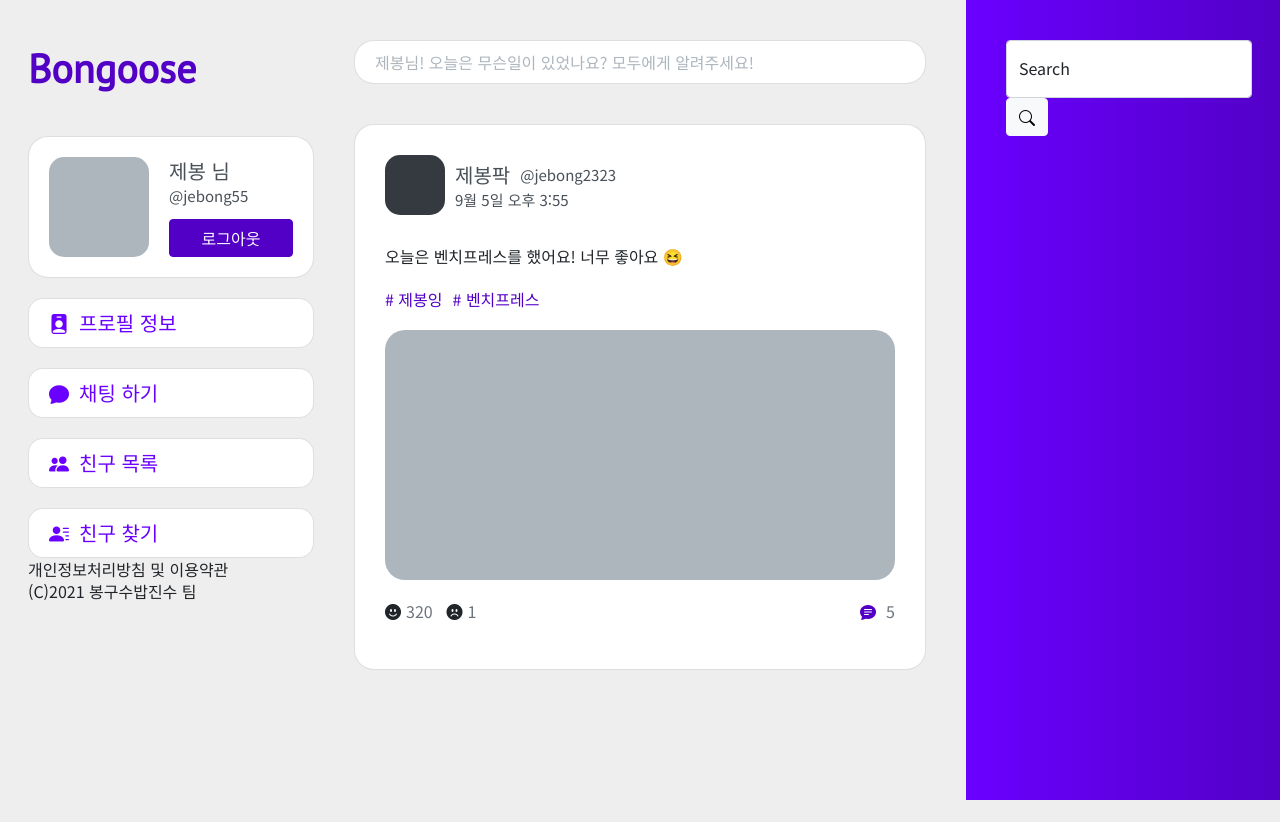
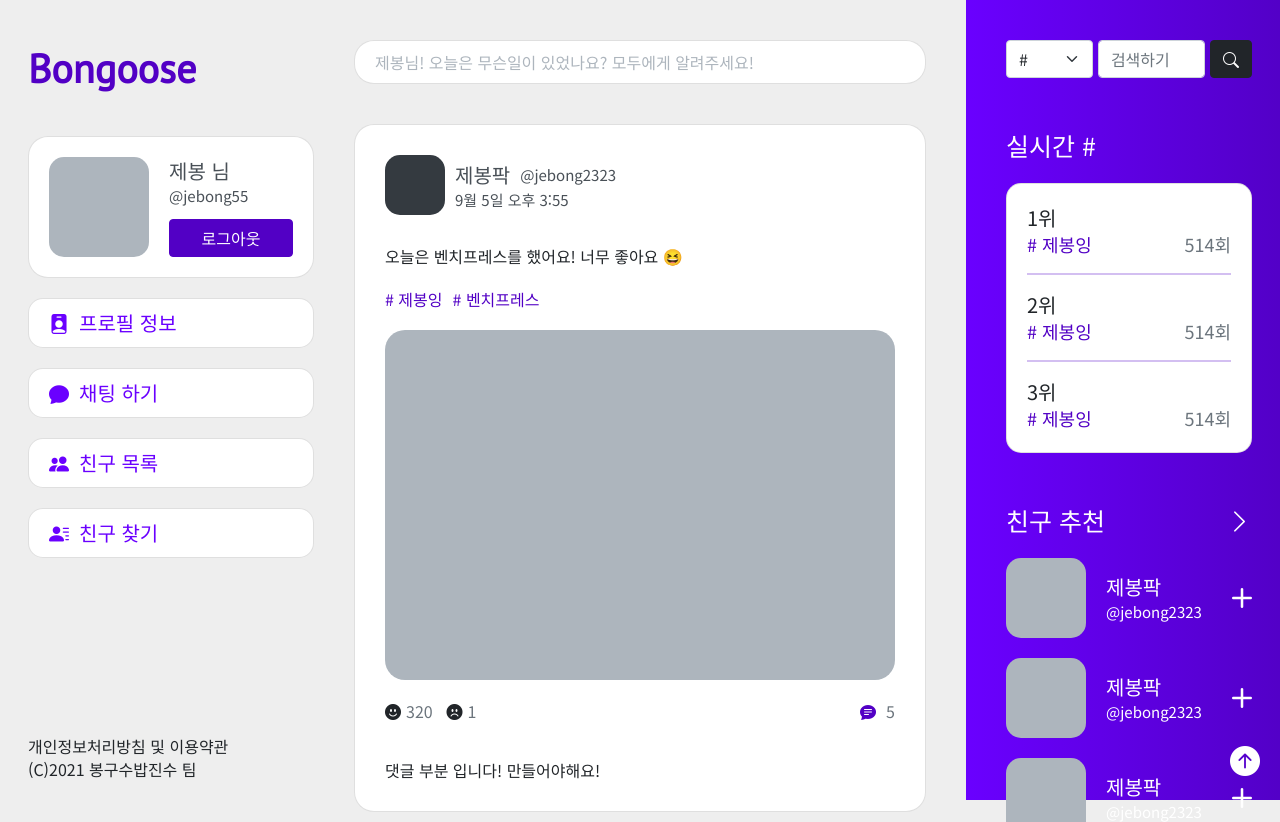
Before and after one commit to 17s-of-Tears/Bongoose-FE, a Vue app: page / in a window 1280 px wide. Shown: the top 822 px of the page. Before the commit the page ends 800 px from the top, so only its background shows below. Built offline with nearby package versions, Linux system fonts and the light colour scheme.

Commit message:
메인페이지 마크업 및 스타일링 완료

```diff
--- a/src/App.vue
+++ b/src/App.vue
@@ -1,29 +1,32 @@
 <template>
 	<div class="row">
-		<div class="col-12 col-sm-3">
+		<div class="col-12 col-md-3">
 			<SideMenu />
 		</div>
-		<div class="col-12 col-sm-6">
+		<div id="header" class="col-12 col-md-6">
 			<RouterView v-slot="{ Component }">
 				<transition name="fade" mode="out-in">
 					<component :is="Component" :key="$route.path" />
 				</transition>
 			</RouterView>
 		</div>
-		<div class="col-12 col-sm-3">
+		<div class="col-12 col-md-3">
 			<Aside />
 		</div>
 	</div>
+	<TopBtn />
 </template>
 
 <script>
 import SideMenu from '@/components/menus/SideMenu'
 import Aside from '@/components/Aside'
+import TopBtn from '@/components/TopBtn'
 
 export default {
 	components: {
 		SideMenu,
-		Aside
+		Aside,
+		TopBtn
 	}
 }
 </script>
--- a/src/components/Aside.vue
+++ b/src/components/Aside.vue
@@ -1,36 +1,153 @@
 <template>
 	<aside>
-		<div class="aside-inner">
-			<div class="aside-search">
-				<div class="form-floating">
-					<input
-						class="form-control"
-						placeholder="Leave a comment here"
-						id="floatingTextarea"
-					/>
-					<label for="floatingTextarea">Search</label>
+		<div class="aside-search">
+			<select class="form-select">
+				<option selected>#</option>
+				<option value="1">사용자</option>
+			</select>
+			<input type="text" class="form-control" placeholder="검색하기" />
+			<button class="btn btn-dark">
+				<i class="bi bi-search"></i>
+			</button>
+		</div>
+		<div class="aside-hash">
+			<span>실시간 #</span>
+			<div class="card hash-card">
+				<div v-for="index in 3" :key="index" class="hash-box">
+					<div class="hash-rank">{{ index }}위</div>
+					<div class="hash-item">
+						<span># 제봉잉</span>
+						<span>514회</span>
+					</div>
+					<hr v-if="!(index === 3)" />
 				</div>
-				<div class="btn btn-light">
-					<i class="bi bi-search"></i>
+			</div>
+		</div>
+		<div class="aside-friend">
+			<div class="friend-header">
+				<span>친구 추천</span>
+				<span>
+					<i class="bi bi-chevron-right"></i>
+				</span>
+			</div>
+			<div v-for="index in 3" :key="index" class="friend-items">
+				<div class="friend-item">
+					<div class="friend-img"></div>
+					<div class="friend-info">
+						<span>제봉팍</span>
+						<span>@jebong2323</span>
+					</div>
 				</div>
+				<i class="bi bi-plus-lg"></i>
 			</div>
 		</div>
 	</aside>
 </template>
 
 <script>
-export default {
-	setup() {
-		return {}
-	}
-}
+export default {}
 </script>
 
 <style lang="scss" scoped>
-.aside-inner {
+aside {
+	top: 0;
+	right: 0;
+	position: sticky;
 	width: 100%;
 	height: 100vh;
 	padding: 40px;
 	background: linear-gradient(to right, $primary-light, $primary);
+	display: flex;
+	flex-direction: column;
+	gap: 50px;
+	.aside-search {
+		display: flex;
+		gap: 5px;
+		:nth-child(1) {
+			flex-basis: 150px;
+		}
+	}
+	.aside-hash {
+		display: flex;
+		flex-direction: column;
+		gap: 20px;
+		> span {
+			color: $white;
+			font-size: 25px;
+		}
+		.hash-card {
+			width: 100%;
+			border-radius: 15px;
+			padding: 20px;
+			.hash-box {
+				display: flex;
+				flex-direction: column;
+				.hash-rank {
+					font-size: 20px;
+				}
+				.hash-item {
+					display: flex;
+					justify-content: space-between;
+					font-size: 18px;
+					:nth-child(1) {
+						color: $primary;
+					}
+					:nth-child(2) {
+						color: $gray-600;
+					}
+				}
+			}
+		}
+		hr {
+			color: $primary;
+			height: 2px;
+		}
+	}
+	.aside-friend {
+		display: flex;
+		flex-direction: column;
+		gap: 20px;
+		.friend-header {
+			display: flex;
+			justify-content: space-between;
+			color: $white;
+			font-size: 25px;
+			:last-child {
+				cursor: pointer;
+			}
+		}
+		.friend-items {
+			display: flex;
+			justify-content: space-between;
+			align-items: center;
+			.friend-item {
+				display: flex;
+				align-items: center;
+				gap: 20px;
+				.friend-img {
+					width: 80px;
+					height: 80px;
+					border-radius: 15px;
+					background-color: $gray-500;
+				}
+				.friend-info {
+					display: flex;
+					flex-direction: column;
+					color: $white;
+					:nth-child(1) {
+						font-size: 20px;
+					}
+					:nth-child(2) {
+						font-size: 15px;
+					}
+				}
+			}
+			:last-child {
+				font-size: 20px;
+				color: $white;
+				cursor: pointer;
+			}
+		}
+	}
 }
 </style>
--- a/src/components/ContentCard.vue
+++ b/src/components/ContentCard.vue
@@ -1,5 +1,6 @@
 <template>
-	<div class="user-card card">
+	<main>
+		<div v-for="index in 10" :key="index" class="user-card card">
 			<div class="user">
 				<div class="user-img"></div>
 				<div class="user-content">
@@ -11,9 +12,7 @@
 				</div>
 			</div>
 			<div class="content">
-			<span class="content-text">
-				오늘은 벤치프레스를 했어요! 너무 좋아요 😆
-			</span>
+				<span> 오늘은 벤치프레스를 했어요! 너무 좋아요 😆 </span>
 				<div class="content-hash">
 					<span class="content-hashtag"># 제봉잉</span>
 					<span class="content-hashtag"># 벤치프레스</span>
@@ -26,13 +25,15 @@
 						<i class="bi bi-emoji-frown-fill"></i>
 						<p>1</p>
 					</div>
-				<div class="content-comment">
+					<div @click="openComment" class="content-comment">
 						<i class="bi bi-chat-text-fill"></i>
 						<p>5</p>
 					</div>
 				</div>
+				<div>댓글 부분 입니다! 만들어야해요!</div>
 			</div>
 		</div>
+	</main>
 </template>
 
 <script>
@@ -87,18 +88,17 @@ export default {
 		display: flex;
 		flex-direction: column;
 		gap: 20px;
-		.content-text {
-		}
 		.content-hash {
 			display: flex;
 			gap: 10px;
 			color: $primary;
 			.content-hashtag {
+				cursor: pointer;
 			}
 		}
 		.content-img {
 			width: 100%;
-			height: 250px;
+			height: 350px;
 			border-radius: 20px;
 			background-color: $gray-500;
 		}
--- /dev/null
+++ b/src/components/TopBtn.vue
@@ -0,0 +1,22 @@
+<template>
+	<a class="top-btn" href="#header">
+		<i class="bi bi-arrow-up-circle-fill top-icon"></i>
+	</a>
+</template>
+
+<script>
+export default {}
+</script>
+
+<style lang="scss" scoped>
+.top-btn {
+	position: fixed;
+	bottom: 20px;
+	right: 20px;
+	z-index: 10;
+	.top-icon {
+		color: $white;
+		font-size: 30px;
+	}
+}
+</style>
--- a/src/components/menus/Footer.vue
+++ b/src/components/menus/Footer.vue
@@ -1,6 +1,8 @@
 <template>
-	<div>개인정보처리방침 및 이용약관</div>
-	<div>(C){{ toYear }} 봉구수밥진수 팀</div>
+	<footer>
+		<div>개인정보처리방침 및 이용약관</div>
+		<div>(C){{ toYear }} 봉구수밥진수 팀</div>
+	</footer>
 </template>
 
 <script>
@@ -13,4 +15,9 @@ export default {
 }
 </script>
 
-<style lang="scss" scoped></style>
+<style lang="scss" scoped>
+footer {
+	position: fixed;
+	bottom: 20px;
+}
+</style>
--- a/src/components/menus/SideMenu.vue
+++ b/src/components/menus/SideMenu.vue
@@ -25,7 +25,10 @@ export default {
 
 <style lang="scss" scoped>
 .side-box {
-	margin: 40px 0 0 40px;
+	padding: 40px 0 0 40px;
 	box-sizing: border-box;
+	top: 0;
+	left: 0;
+	position: sticky;
 }
 </style>
--- a/src/views/HomePage.vue
+++ b/src/views/HomePage.vue
@@ -20,6 +20,7 @@ export default {
 <style lang="scss" scoped>
 section {
 	margin: 40px;
+	position: relative;
 	.sub-card {
 		padding: 10px 20px;
 		border-radius: 20px;
```
Also changed, not shown: 2 other files (tests, documents, lock files or other folders). Lines whose indentation alone changed are shown as unchanged.
